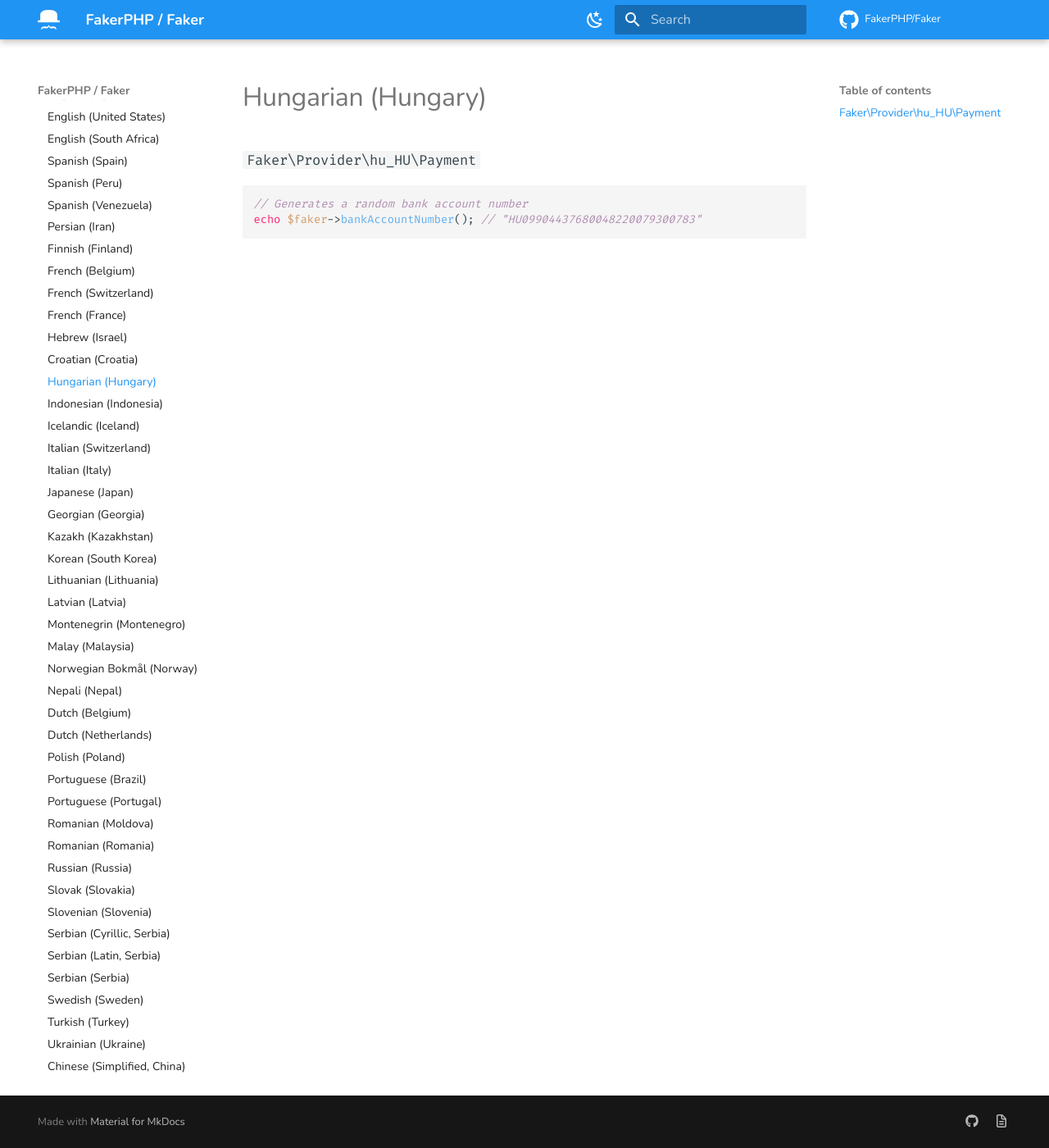
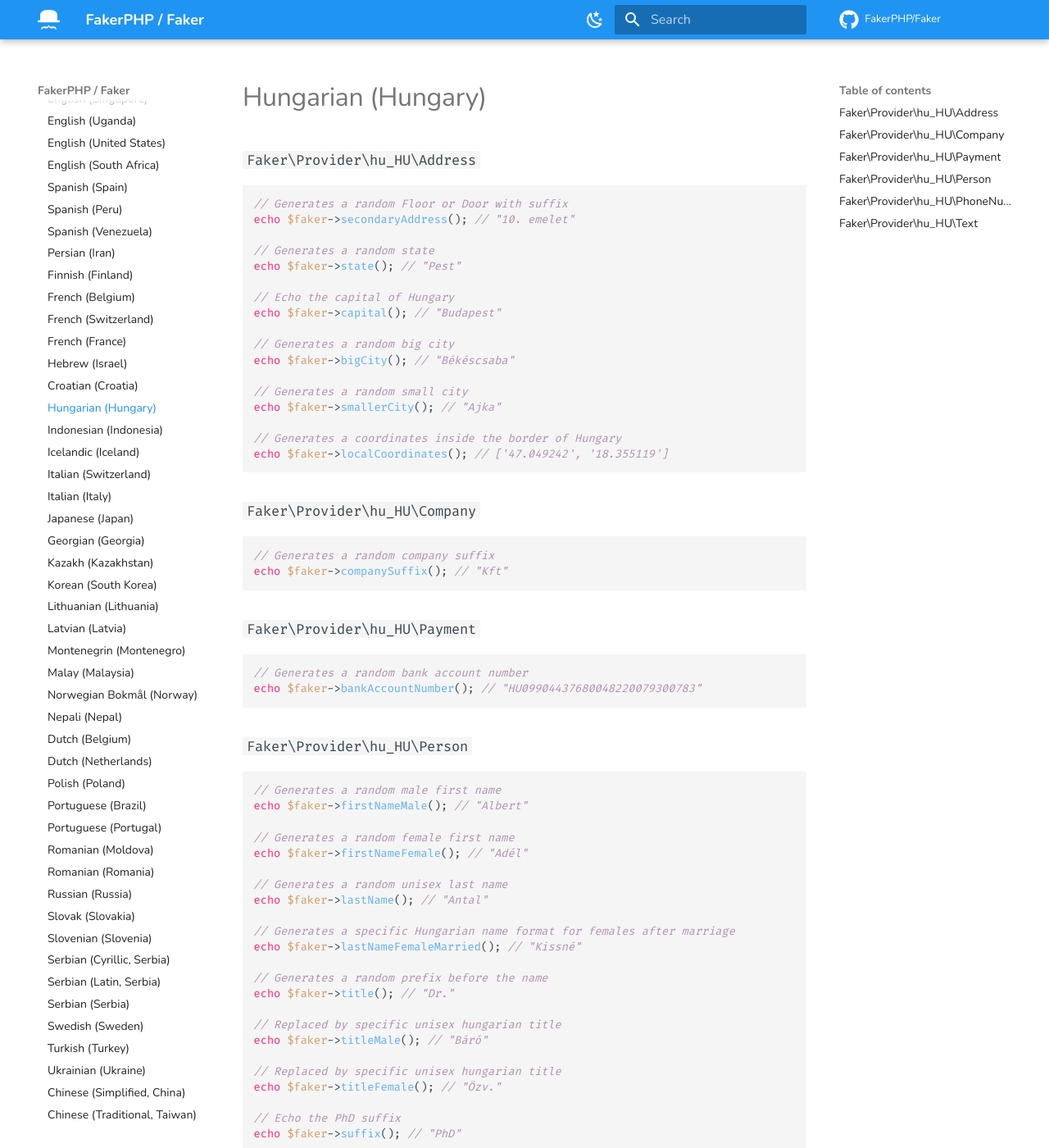
Before and after one commit to FakerPHP/fakerphp.github.io, an MkDocs documentation site: the page built from docs/locales/hu_HU.md, in a window 1280 px wide and 1400 px high. Shown: the whole window at 82% size. Built offline with MkDocs 1.6.1 and Material for MkDocs 9.7.7, drawn with Linux system fonts in a browser that asks for light colours; nearby versions of some CDN libraries; comment, search, counter and statistics services are not loaded; some of the changed text lies outside the part shown.

Commit message:
Hungarian fixes implemented to documentation too. (#60)

````diff
--- a/docs/locales/hu_HU.md
+++ b/docs/locales/hu_HU.md
@@ -1,4 +1,33 @@
 # Hungarian (Hungary)
+
+### `Faker\Provider\hu_HU\Address`
+
+```php
+// Generates a random Floor or Door with suffix
+echo $faker->secondaryAddress(); // "10. emelet"
+
+// Generates a random state
+echo $faker->state(); // "Pest"
+
+// Echo the capital of Hungary
+echo $faker->capital(); // "Budapest"
+
+// Generates a random big city
+echo $faker->bigCity(); // "Békéscsaba"
+
+// Generates a random small city
+echo $faker->smallerCity(); // "Ajka"
+
+// Generates a coordinates inside the border of Hungary
+echo $faker->localCoordinates(); // ['47.049242', '18.355119']
+```
+
+### `Faker\Provider\hu_HU\Company`
+
+```php
+// Generates a random company suffix
+echo $faker->companySuffix(); // "Kft"
+```
 
 ### `Faker\Provider\hu_HU\Payment`
 
@@ -6,3 +35,45 @@
 // Generates a random bank account number
 echo $faker->bankAccountNumber(); // "HU09904437680048220079300783"
 ```
+
+### `Faker\Provider\hu_HU\Person`
+
+```php
+// Generates a random male first name
+echo $faker->firstNameMale(); // "Albert"
+
+// Generates a random female first name
+echo $faker->firstNameFemale(); // "Adél"
+
+// Generates a random unisex last name
+echo $faker->lastName(); // "Antal"
+
+// Generates a specific Hungarian name format for females after marriage
+echo $faker->lastNameFemaleMarried(); // "Kissné"
+
+// Generates a random prefix before the name
+echo $faker->title(); // "Dr."
+
+// Replaced by specific unisex hungarian title
+echo $faker->titleMale(); // "Báró"
+
+// Replaced by specific unisex hungarian title
+echo $faker->titleFemale(); // "Özv."
+
+// Echo the PhD suffix
+echo $faker->suffix(); // "PhD"
+```
+
+### `Faker\Provider\hu_HU\PhoneNumber`
+
+```php
+// Generates a random phone number
+echo $faker->phoneNumber(); // "+36-00-000-0000"
+```
+
+### `Faker\Provider\hu_HU\Text`
+
+```php
+// Generates a text
+echo $faker->text(); // "ELSŐ FEJEZET 1 - Uram! A késemért jöttem! - Hol hagyta?"
+```
````
